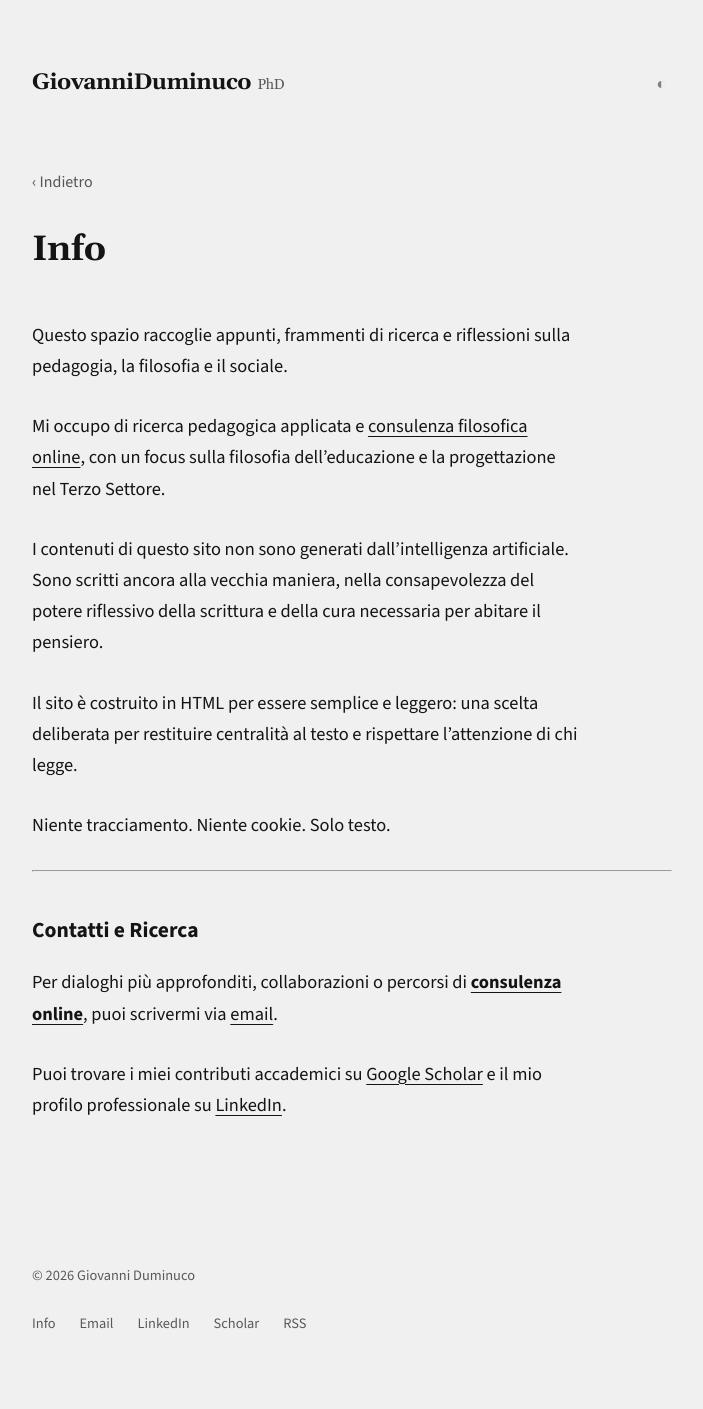
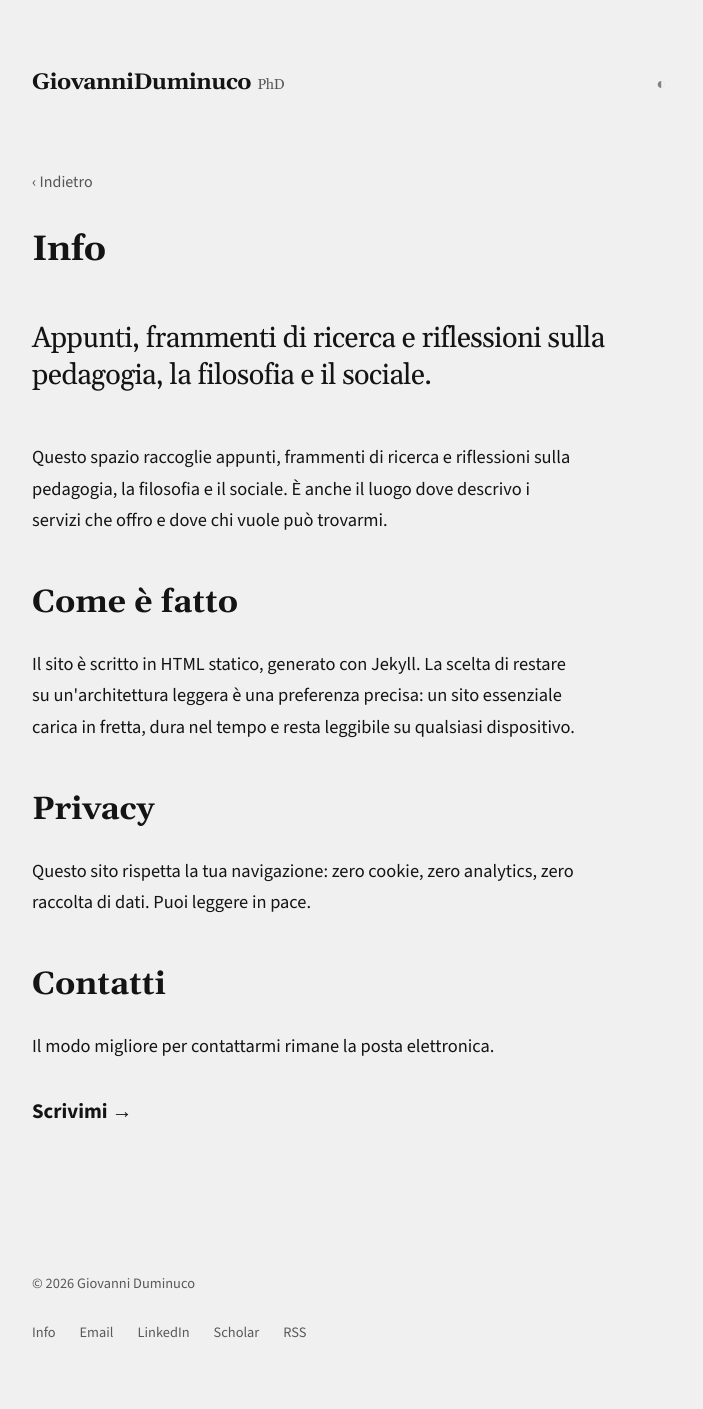
Before and after one commit to dumgio/dumgio.github.io, a Jekyll site: the page built from info.md, in a window 1280 px wide. Shown: the whole page, without its empty margins (128-831 px from the left). Built offline with Jekyll 4.4.1, drawn with Linux system fonts in a browser that asks for light colours; comment, search, counter and statistics services are not loaded.

Commit message:
Update info.md

```diff
--- a/info.md
+++ b/info.md
@@ -1,21 +1,31 @@
 ---
 layout: page
 title: Info
+description: Informazioni sul sito di Giovanni Duminuco — cosa trovi qui, come è fatto e perché.
 ---
-
-Questo spazio raccoglie appunti, frammenti di ricerca e riflessioni sulla pedagogia, la filosofia e il sociale.
-
-Mi occupo di ricerca pedagogica applicata e [consulenza filosofica online](/consulenza-filosofica/), con un focus sulla filosofia dell'educazione e la progettazione nel Terzo Settore.
-
-I contenuti di questo sito non sono generati dall'intelligenza artificiale. Sono scritti ancora alla vecchia maniera, nella consapevolezza del potere riflessivo della scrittura e della cura necessaria per abitare il pensiero.
-
-Il sito è costruito in HTML per essere semplice e leggero: una scelta deliberata per restituire centralità al testo e rispettare l'attenzione di chi legge.
-
-Niente tracciamento. Niente cookie. Solo testo.
-
----
-
-### Contatti e Ricerca
-Per dialoghi più approfonditi, collaborazioni o percorsi di **[consulenza online](/consulenza-filosofica/)**, puoi scrivermi via [email](mailto:giovanni.duminuco@gmail.com).
-
-Puoi trovare i miei contributi accademici su [Google Scholar](https://scholar.google.com/citations?user=lpBSylMAAAAJ&hl=it) e il mio profilo professionale su [LinkedIn](https://www.linkedin.com/in/dumgio/).
+<div class="hero-intro" style="font-size: 1.8rem; margin-bottom: 3rem; line-height: 1.3;">
+  Appunti, frammenti di ricerca e riflessioni sulla pedagogia, la filosofia e il sociale.
+</div>
+<p>
+  Questo spazio raccoglie appunti, frammenti di ricerca e riflessioni sulla pedagogia, la filosofia e il sociale. È anche il luogo dove descrivo i servizi che offro e dove chi vuole può trovarmi.
+</p>
+<h2>Come è fatto</h2>
+<p>
+  Il sito è scritto in HTML statico, generato con Jekyll. La scelta di restare su un'architettura leggera è una preferenza precisa: un sito essenziale carica in fretta, dura nel tempo e resta leggibile su qualsiasi dispositivo.
+</p>
+<h2>Privacy</h2>
+<p>
+  Questo sito rispetta la tua navigazione: zero cookie, zero analytics, zero raccolta di dati. Puoi leggere in pace.
+</p>
+<h2>Contatti</h2>
+<p>
+  Il modo migliore per contattarmi rimane la posta elettronica.
+</p>
+<p style="margin-top: 2rem;">
+  <a href="mailto:mail@giod.it" class="post-item" style="text-decoration: none; font-weight: 700; font-size: 1.3rem;">
+    Scrivimi &rarr;
+  </a>
+</p>
+<style>
+  .page-content h2 { margin-top: 4rem; }
+</style>
```
